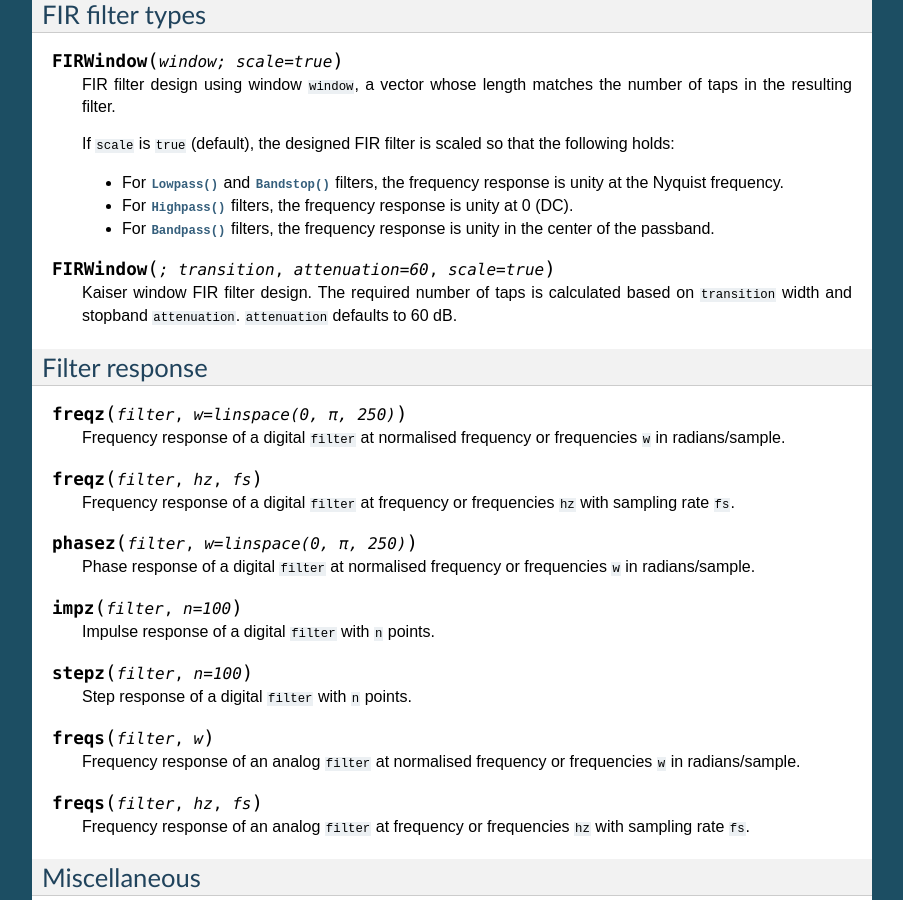
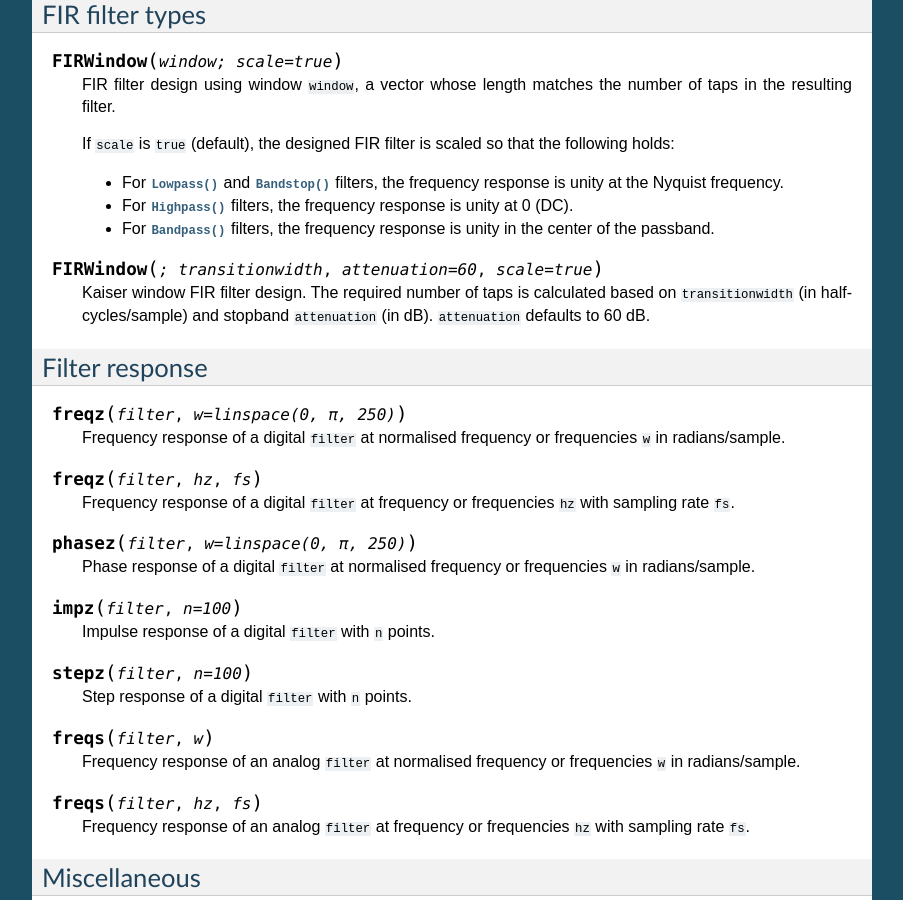
Before and after one commit to JuliaDSP/DSP.jl, a Sphinx documentation site: the page built from doc/filters.rst, in a window 1280 px wide and 900 px high, scrolled down 3151 px. Shown: the whole window, without its empty margins (198-1101 px from the left). Built offline with Sphinx 7.4.7, drawn with Linux system fonts in a browser that asks for light colours; formulas are drawn with MathJax 3.

Commit message:
Tweak FIRWindow docs

```diff
--- a/doc/filters.rst
+++ b/doc/filters.rst
@@ -220,11 +220,12 @@ FIR filter types
     - For :func:`Bandpass` filters, the frequency response is unity
       in the center of the passband.
 
-.. function:: FIRWindow(; transition, attenuation=60, scale=true)
+.. function:: FIRWindow(; transitionwidth, attenuation=60, scale=true)
 
     Kaiser window FIR filter design. The required number of taps is
-    calculated based on ``transition`` width and stopband
-    ``attenuation``. ``attenuation`` defaults to 60 dB.
+    calculated based on ``transitionwidth`` (in half-cycles/sample)
+    and stopband ``attenuation`` (in dB). ``attenuation`` defaults to
+    60 dB.
 
 
 Filter response
```
